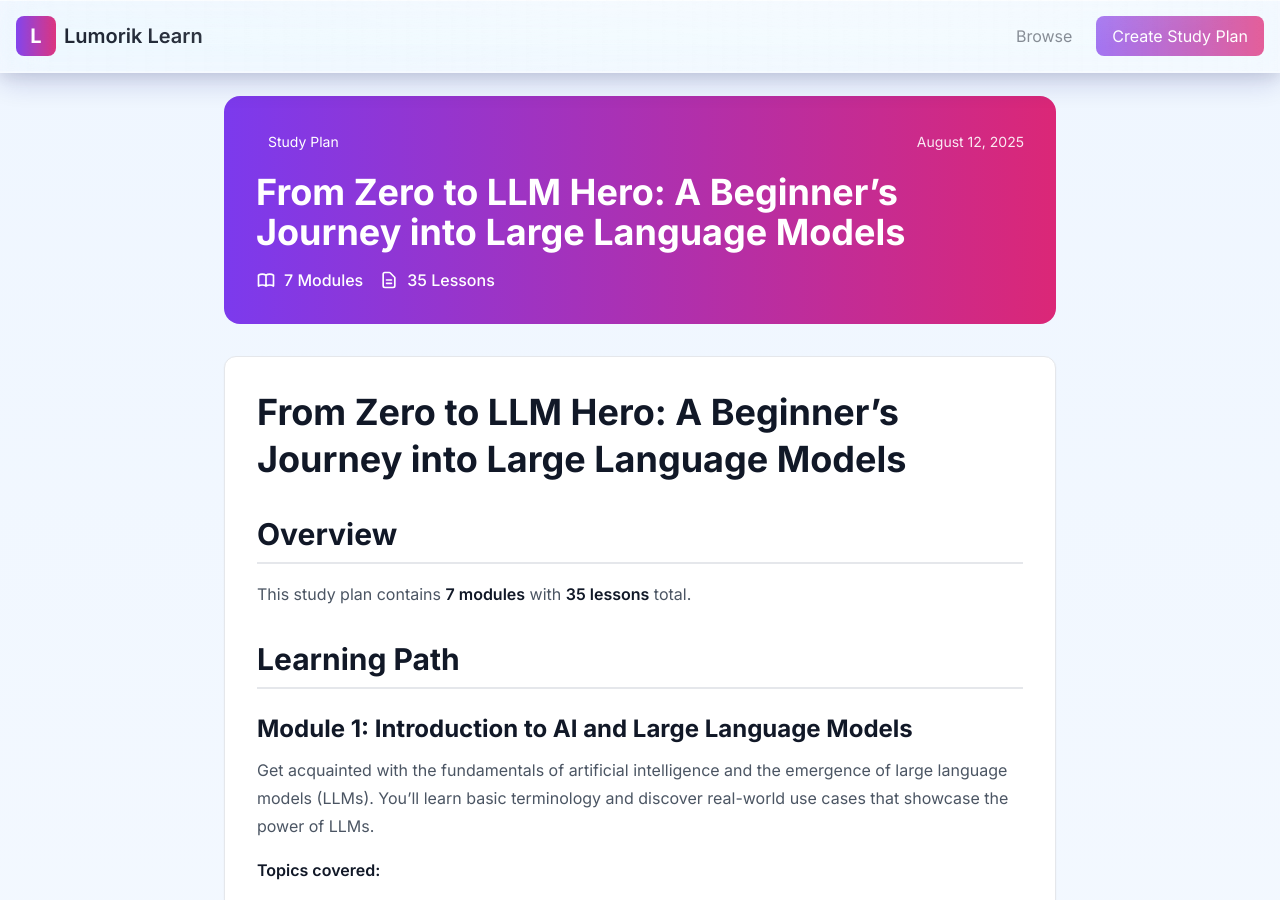
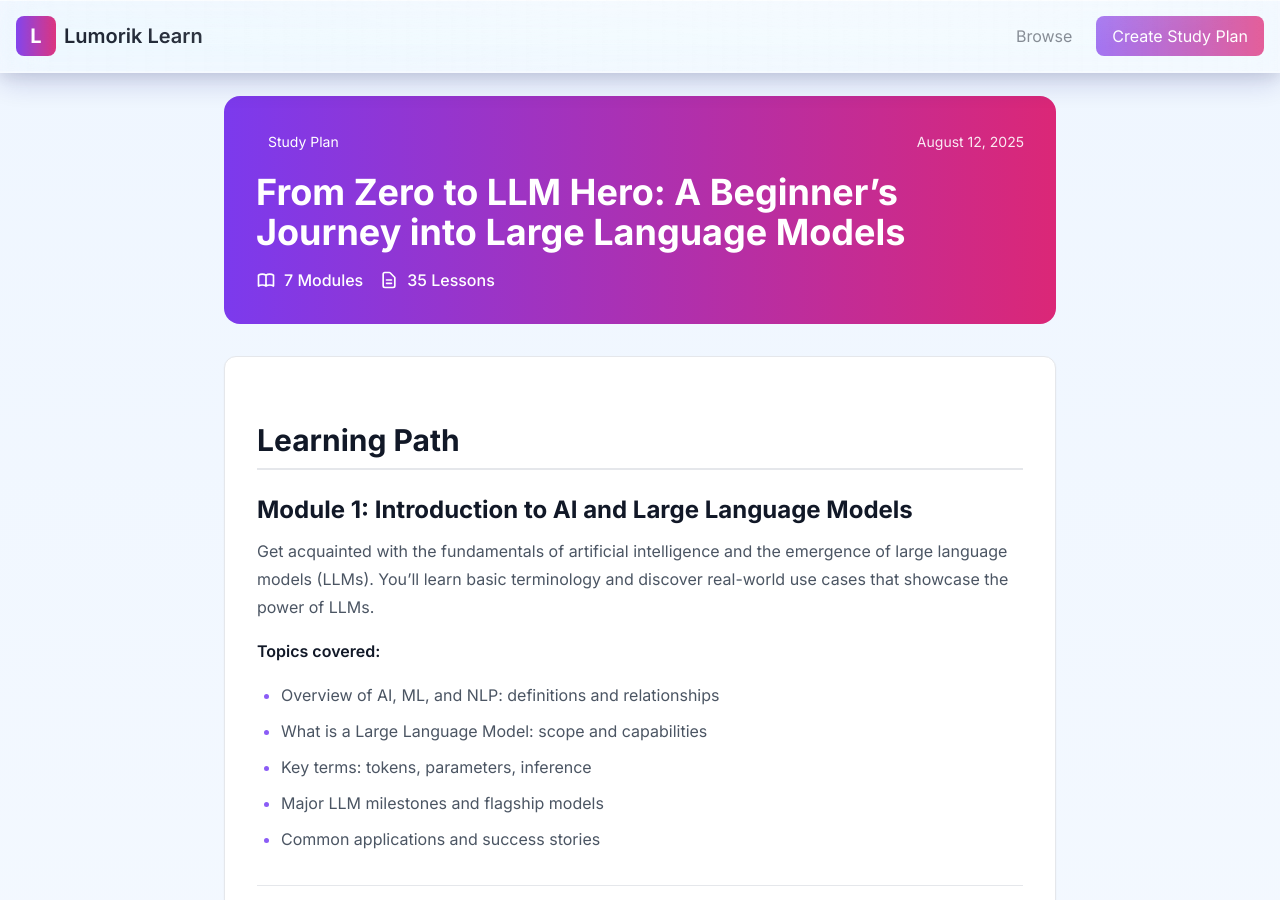
Before and after one commit to lumorikllc/learn, a Jekyll site: the page built from content/a23f2f35-2cd5-455f-b58b-fa1815dadfd1/70473486-6b8b-41dd-b113-0f4c82c1d36e/index.md, in a window 1280 px wide and 900 px high. Built offline with Jekyll 4.4.1, drawn with Linux system fonts in a browser that asks for light colours.

Commit message:
Update study plan 70473486

```diff
--- a/content/a23f2f35-2cd5-455f-b58b-fa1815dadfd1/70473486-6b8b-41dd-b113-0f4c82c1d36e/index.md
+++ b/content/a23f2f35-2cd5-455f-b58b-fa1815dadfd1/70473486-6b8b-41dd-b113-0f4c82c1d36e/index.md
@@ -1,18 +1,12 @@
 ---
 layout: study-plan
 title: "From Zero to LLM Hero: A Beginner’s Journey into Large Language Models"
-date: 2025-08-12T17:06:42.286623
+date: 2025-08-12T18:14:47.740365
 modules: 7
 lessons: 35
 author: "markmatech@gmail.com"
 description: "AI-powered study plan generated by Lumorik"
 ---
-
-# From Zero to LLM Hero: A Beginner’s Journey into Large Language Models
-
-## Overview
-
-This study plan contains **7 modules** with **35 lessons** total.
 
 ## Learning Path
 
```
